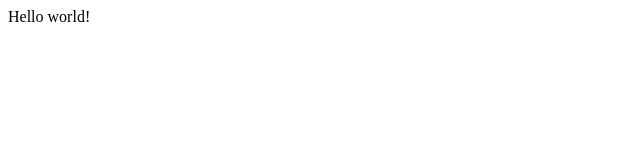
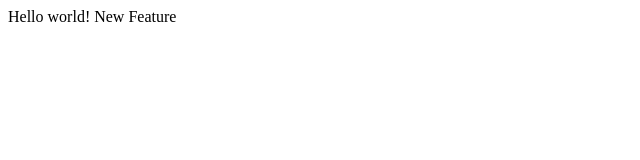
Before and after one commit to acastrauss/lecture1, a plain HTML site: page index.html in a window 1280 px wide. Shown: the full height of the page, 0-640 px from the left. Drawn offline with Linux system fonts and the light colour scheme.

Commit message:
Added feature

```diff
--- a/index.html
+++ b/index.html
@@ -5,6 +5,7 @@
     </head>
     <body>
         Hello world!
+        New Feature
     </body>
 
 
```
